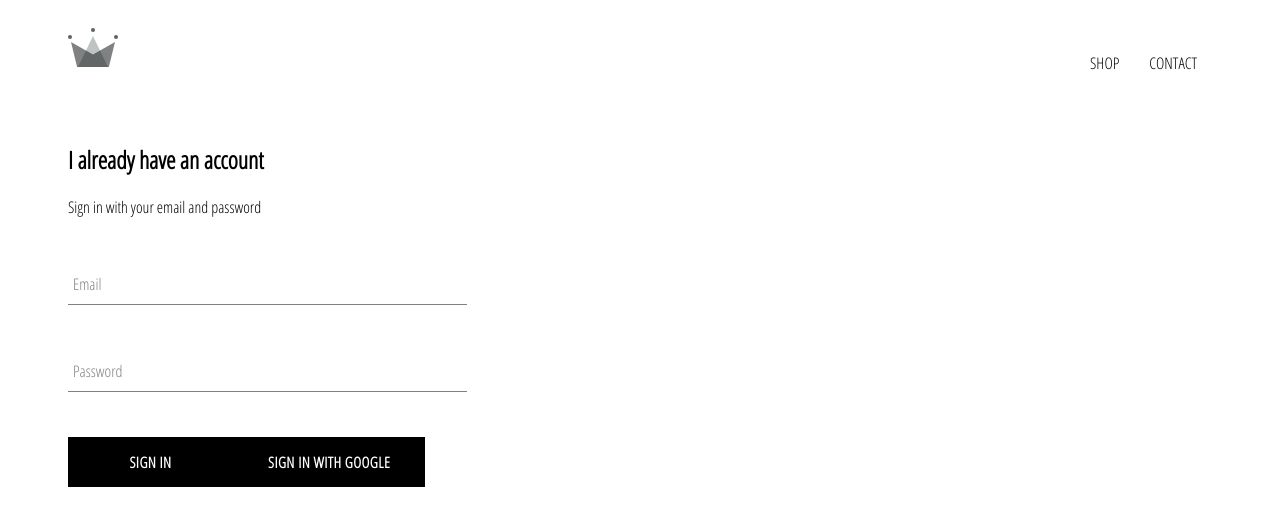
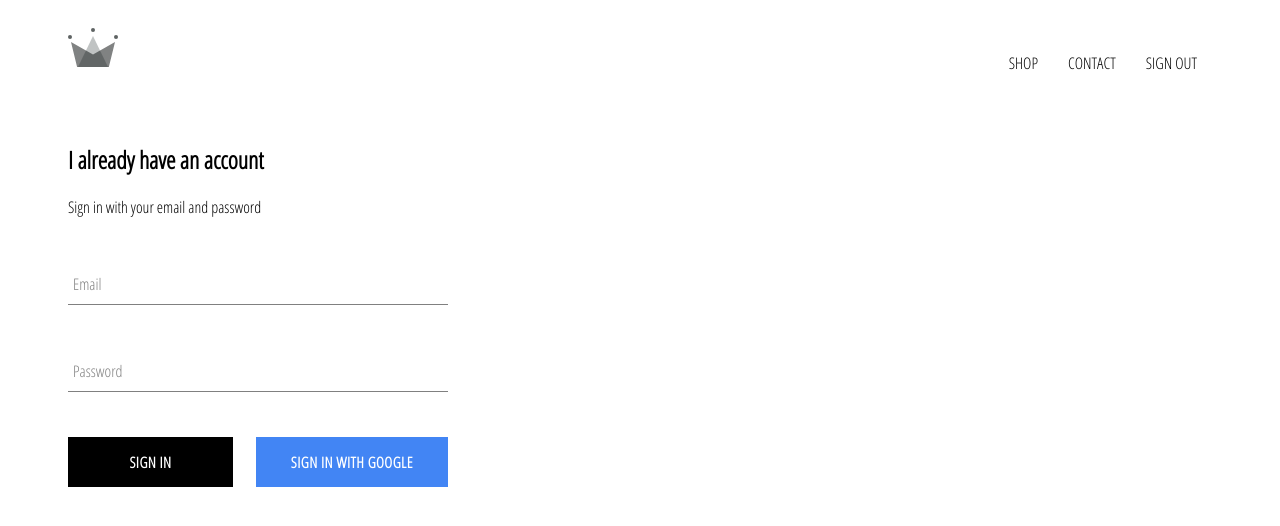
Before and after one commit to ryanjpeterson/crwn-clothing, a React (Create React App) app: page /signin in a window 1280 px wide. Shown: the top 526 px of the page. Built offline with nearby package versions, Linux system fonts and the light colour scheme; no server answers.

Commit message:
passed google sign in into components, added styling to buttons and header

```diff
--- a/src/App.css
+++ b/src/App.css
@@ -8,3 +8,7 @@
   text-decoration: none;
   color: black;
 }
+
+* {
+  box-sizing: border-box;
+}
--- a/src/App.js
+++ b/src/App.js
@@ -8,10 +8,30 @@
 import ShopPage from "./pages/shop/shop.component";
 import SignInAndSignUpPage from "./pages/sign-in-and-sign-up/sign-in-and-sign-up.component";
 
-function App() {
+import { auth } from "./firebase/firebase.utils";
+
+class App extends React.Component {
+  state = {
+    currentUser: null,
+  };
+
+  unsubscribeFromAuth = null;
+
+  componentDidMount() {
+    auth.onAuthStateChanged((user) => {
+      this.setState({ currentUser: user });
+      console.log(user);
+    });
+  }
+
+  componentWillUnmount() {
+    this.unsubscribeFromAuth();
+  }
+
+  render() {
     return (
       <div>
-      <Header />
+        <Header currentUser={this.state.currentUser} />
         <Switch>
           <Route exact path="/" component={HomePage} />
           <Route path="/shop" component={ShopPage} />
@@ -20,5 +40,6 @@
       </div>
     );
   }
+}
 
 export default App;
--- a/src/components/custom-button/custom-button.component.jsx
+++ b/src/components/custom-button/custom-button.component.jsx
@@ -2,8 +2,11 @@
 
 import "./custom-button.styles.scss";
 
-const CustomButton = ({ children, ...otherProps }) => (
-  <button className="custom-button" {...otherProps}>
+const CustomButton = ({ children, isGoogleSignIn, ...otherProps }) => (
+  <button
+    className={`${isGoogleSignIn ? "google-sign-in" : ""} custom-button`}
+    {...otherProps}
+  >
     {children}
   </button>
 );
--- a/src/components/custom-button/custom-button.styles.scss
+++ b/src/components/custom-button/custom-button.styles.scss
@@ -19,4 +19,13 @@
     color: black;
     border: 1px solid black;
   }
+
+  &.google-sign-in {
+    background-color: #4285f4;
+
+    &:hover {
+      background-color: #357ae8;
+      border: none;
+    }
+  }
 }
--- a/src/components/header/header.component.jsx
+++ b/src/components/header/header.component.jsx
@@ -1,11 +1,13 @@
 import React from "react";
 import { Link } from "react-router-dom";
+
+import { auth } from "../../firebase/firebase.utils";
 
 import { ReactComponent as Logo } from "../../assets/crown.svg";
 
 import "./header.styles.scss";
 
-const Header = () => (
+const Header = ({ currentUser }) => (
   <div className="header">
     <Link to="/">
       <Logo className="logo" />
@@ -17,6 +19,15 @@
       <Link className="option" to="/contact">
         CONTACT
       </Link>
+      {currentUser ? (
+        <div className="option" onClick={() => auth.signOut()}>
+          SIGN OUT
+        </div>
+      ) : (
+        <Link to="/signin" className="option" onClick={() => auth.signOut()}>
+          SIGN OUT
+        </Link>
+      )}
     </div>
   </div>
 );
--- a/src/components/header/header.styles.scss
+++ b/src/components/header/header.styles.scss
@@ -20,6 +20,7 @@
 
     .option {
       padding: 10px 15px;
+      cursor: pointer;
     }
   }
 }
--- a/src/components/sign-in/sign-in.component.jsx
+++ b/src/components/sign-in/sign-in.component.jsx
@@ -49,11 +49,13 @@
             value={this.state.password}
           />
 
-          <CustomButton type="submit">Sign In</CustomButton>
-          <CustomButton onClick={signInWithGoogle}>
-            {" "}
-            Sign in with Google{" "}
-          </CustomButton>
+          <div className="buttons">
+            <CustomButton type="submit">Sign In</CustomButton>
+            <CustomButton onClick={signInWithGoogle} isGoogleSignIn>
+              {" "}
+              Sign in with Google{" "}
+            </CustomButton>
+          </div>
         </form>
       </div>
     );
--- a/src/components/sign-in/sign-in.styles.scss
+++ b/src/components/sign-in/sign-in.styles.scss
@@ -1,5 +1,5 @@
 .sign-in {
-  width: 30vw;
+  width: 380px;
   display: flex;
   flex-direction: column;
 
@@ -7,3 +7,8 @@
     margin: 10px;
   }
 }
+
+.buttons {
+  display: flex;
+  justify-content: space-between;
+}
```
Lines whose indentation alone changed are shown as unchanged.
